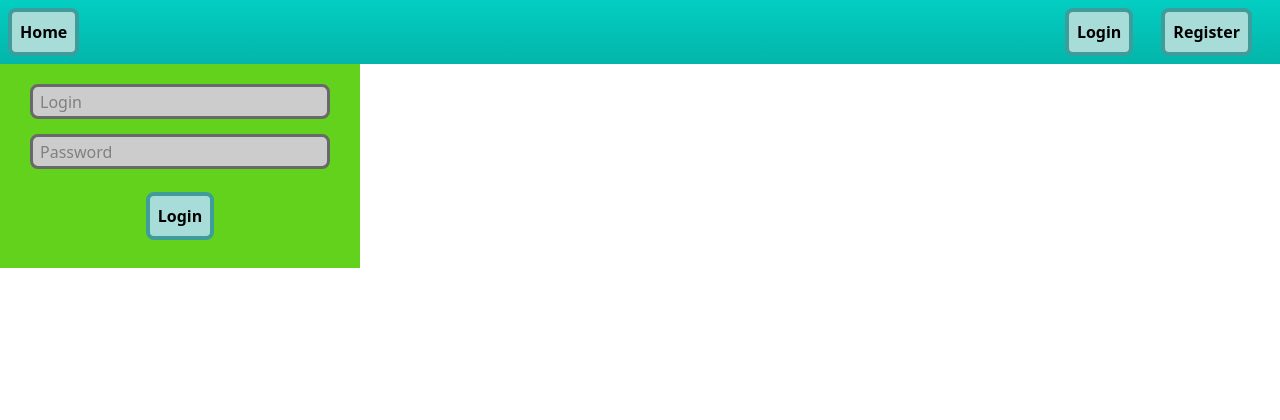
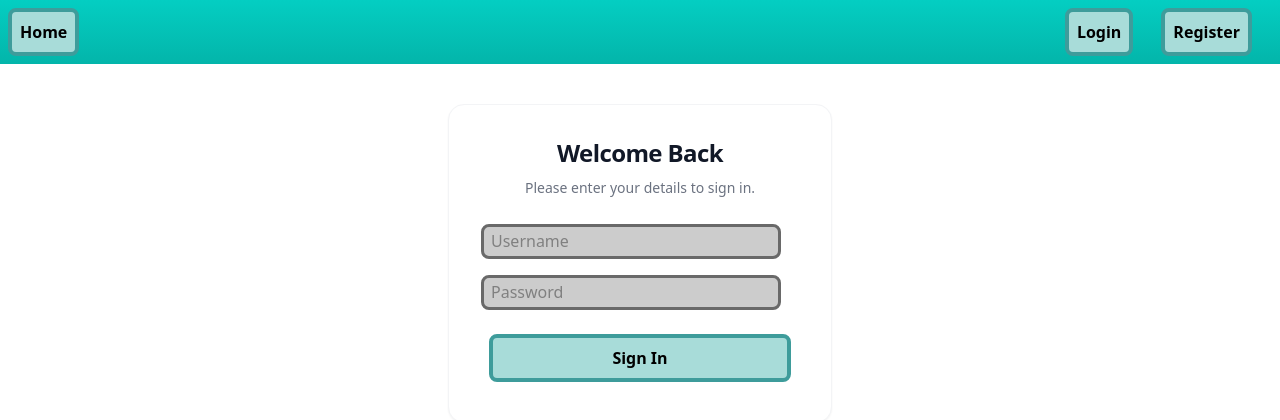
Before and after one commit to sakurdi/ft_transcendence, a React (Vite) app in the folder frontend/: page /login in a window 1280 px wide. Shown: the top 420 px of the page. Built offline with nearby package versions, Linux system fonts and the light colour scheme; no server answers.

Commit message:
css de base

```diff
--- a/frontend/src/User/Login.jsx
+++ b/frontend/src/User/Login.jsx
@@ -1,15 +1,14 @@
 import { useState, useEffect } from "react";
 import { useNavigate } from "react-router-dom";
 import Button from "../components/Button"
-import TextInput, {PasswordInput} from "../components/TextInput"
-import styles from './Register.module.css';
+import TextInput, { PasswordInput } from "../components/TextInput"
 import useAuth from "./AuthProvider";
 import useNotif from "../components/Notif";
+import Card from "../components/Card";
 
 export default function Login() {
     const userHandle = useAuth()
     const notifHandle = useNotif()
-
     const navigate = useNavigate()
 
     const [values, setValuesInt] = useState({
@@ -30,10 +29,10 @@ export default function Login() {
     }, [userHandle.loading])
 
     function handleEnter(event) {
-		if (event.key == "Enter") {
+        if (event.key === "Enter") {
             const form = event.target.form;
             const index = [...form].indexOf(event.target);
-			form[index + 1].focus();
+            if(form[index + 1]) form[index + 1].focus();
             event.preventDefault()
         }
     }
@@ -50,21 +49,30 @@ export default function Login() {
     }
 
     return (
-		<form className={styles.Register} onSubmit={e => { e.preventDefault(); onSubmit()}}>
+        <Card
+            title="Welcome Back"
+            description="Please enter your details to sign in."
+        >
+            <form
+                className="flex flex-col gap-4"
+                onSubmit={e => { e.preventDefault(); onSubmit()}}
+            >
                 <TextInput
                     value={values.username}
                     onChange={(username) => setValue("username", username)}
-				placeholder="Login"
+                    placeholder="Username"
                     onKeypress={handleEnter}
                 />
                 <PasswordInput
                     value={values.password}
                     onChange={(password) => setValue("password", password)}
-				// onEnter= {onSubmit} // form handles this
                 />
-			<Button type="submit">
-				Login
+
+                {/**/}
+                <Button type="submit" className="mt-2">
+                    Sign In
                 </Button>
             </form>
+        </Card>
     )
 }
--- a/frontend/src/User/Register.jsx
+++ b/frontend/src/User/Register.jsx
@@ -6,6 +6,7 @@ import styles from './Register.module.css';
 import useAuth from "./AuthProvider";
 import useNotif from "../components/Notif";
 import Loading from "../components/Loading";
+import Card from "../components/Card"
 
 function checkEmail(email, pushError) {
 	const regexEmail = "[a-zA-Z0-9._%+\\-]+@[a-zA-Z0-9.\\-]+\\.[a-zA-Z]{2,}"
@@ -114,7 +115,11 @@ export default function Register() {
 	}
 
 	return (
-		<form className={styles.Register} onSubmit= {(e) => {e.preventDefault(); onSubmit()}}>
+		<Card className="flex flex-col items"
+			title="Create Account"
+			description="Join our community today! Please fill in your details below."
+		>
+		<form className="flex flex-col gap-4 items-center" onSubmit= {(e) => {e.preventDefault(); onSubmit()}}>
 			<EMailInputVerify
 				value={values.email}
 				oldOnChange={(email) => setValue("email", email)}
@@ -125,6 +130,7 @@ export default function Register() {
 				onChange={(username) => setValue("username", username)}
 				placeholder="Username"
 				onKeypress={handleEnter}
+
 			/>
 			<PasswordInput
 				value={values.password1}
@@ -136,10 +142,12 @@ export default function Register() {
 				onChange={(password) => setValue("password2", password)}
 				placeholder="Confirm password"
 				onEnter={onSubmit}
+
 			/>
-			<Button type="submit">
+			<Button type="submit" className="w-full">
 				Register
 			</Button>
 		</form>
+		</Card>
 	);
 }
--- /dev/null
+++ b/frontend/src/components/Card.jsx
@@ -0,0 +1,27 @@
+const Card = ({ title, description, children }) => {
+  return (
+    <div className="group relative max-w-sm w-full p-8 bg-white border border-gray-100 rounded-2xl
+                    shadow-sm hover:shadow-xl hover:shadow-blue-500/5
+                    transition-all duration-500 ease-out mx-auto mt-10">
+
+      {title && (
+        <h3 className="text-2xl font-bold text-gray-900 mb-2 tracking-tight text-center">
+          {title}
+        </h3>
+      )}
+
+      {description && (
+        <p className="text-gray-500 leading-relaxed text-sm text-center mb-6">
+          {description}
+        </p>
+      )}
+
+      {}
+      <div className="mt-4">
+        {children}
+      </div>
+    </div>
+  );
+};
+
+export default Card;
```
Lines whose indentation alone changed are shown as unchanged.
